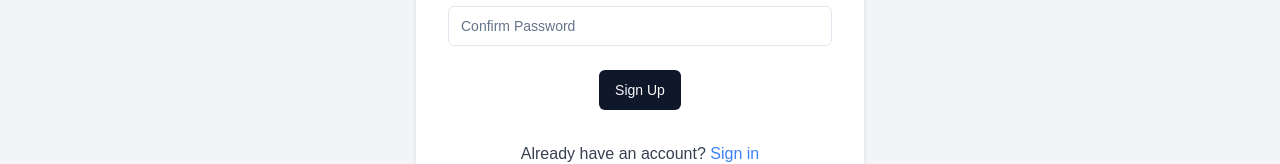
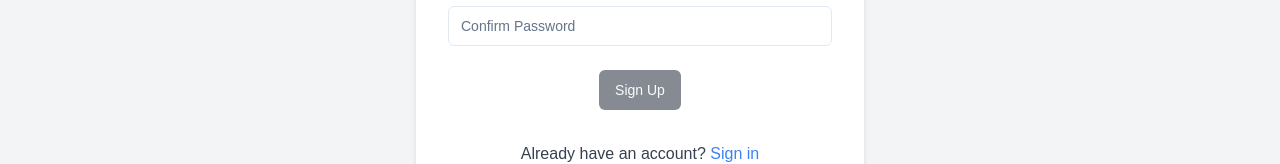
Before and after one commit to amank736836/Stealthy-Note, a Next.js app: page /sign-up in a window 1280 px wide. Shown: the part 604-768 px from the top of the page. Built offline with nearby package versions, Linux system fonts and the light colour scheme; no server answers.

Commit message:
Add validation for sign-up button state based on form fields

```diff
--- a/src/app/(auth)/sign-up/page.tsx
+++ b/src/app/(auth)/sign-up/page.tsx
@@ -18,8 +18,8 @@ import axios, { AxiosError } from "axios";
 import { Loader2 } from "lucide-react";
 import { useSession } from "next-auth/react";
 import Link from "next/link";
-import { useRouter, useSearchParams } from "next/navigation";
-import { Suspense, use, useEffect, useState } from "react";
+import { useRouter } from "next/navigation";
+import { use, useEffect, useState } from "react";
 import { useForm } from "react-hook-form";
 import { useDebounceCallback } from "usehooks-ts";
 import * as z from "zod";
@@ -60,6 +60,15 @@ function SignUp({
       form.setValue("username", identifier || "");
     }
   }, [identifier]);
+
+  const watchFields = form.watch([
+    "password",
+    "confirmPassword",
+    "username",
+    "email",
+  ]);
+  const isButtonDisabled =
+    watchFields.some((field) => !field) || watchFields[0] !== watchFields[1];
 
   useEffect(() => {
     const checkUsernameUnique = async () => {
@@ -230,7 +239,7 @@ function SignUp({
             <div className="flex justify-center w-full">
               <Button
                 type="submit"
-                disabled={isSubmitting}
+                disabled={isButtonDisabled || isSubmitting}
                 className="dark:bg-gray-700 dark:text-white"
               >
                 {isSubmitting ? (
```
